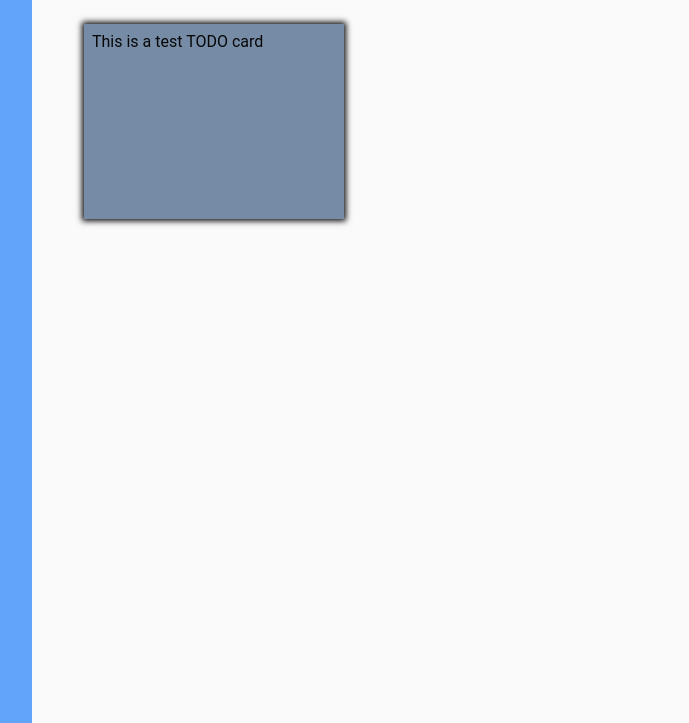
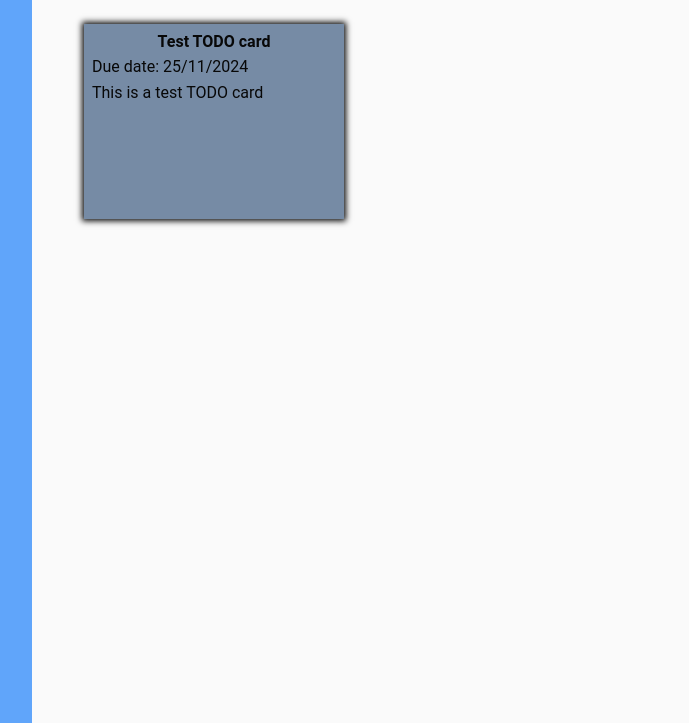
Before and after one commit to leo-peres/todo-list, a website built with webpack: page src/template.html in a window 1280 px wide. Shown: the part 77-800 px from the top of the page, without its empty margins (176-865 px from the left). Built offline with nearby package versions, Linux system fonts and the light colour scheme.

Commit message:
add title, due date and priority to todos

```diff
--- a/package.json
+++ b/package.json
@@ -18,5 +18,8 @@
     "webpack-cli": "^5.1.4",
     "webpack-dev-server": "^5.1.0",
     "webpack-merge": "^6.0.1"
+  },
+  "dependencies": {
+    "date-fns": "^4.1.0"
   }
 }
--- a/src/main_page.js
+++ b/src/main_page.js
@@ -5,7 +5,7 @@ export default () => {
 
     const contentDiv = document.getElementById("content");
 
-    const testTodo = new Todo("This is a test TODO card");
+    const testTodo = new Todo("Test TODO card", new Date(2024, 10, 25), "This is a test TODO card", 0);
     const testTodoCard = new TodoCard(testTodo);
 
     contentDiv.append(testTodoCard.parentDiv);
--- a/src/style.css
+++ b/src/style.css
@@ -49,4 +49,13 @@ body {
     width: 260px;
     height: 195px;
     box-shadow: 0px 0px 6px 2px var(--black);
+
+    display: grid;
+    grid-template-rows: 10% 10% 1fr;
+    gap: 8px;
 }
+
+.todo-card-title {
+    text-align: center;
+    font-weight: bold;
+}
--- a/src/todo.js
+++ b/src/todo.js
@@ -1,7 +1,10 @@
 export default class {
 
-    constructor(text) {
+    constructor(title, dueDate, text, priority) {
+        this.title = title;
         this.text = text;
+        this.dueDate = dueDate;
+        this.priority = priority;
     }
 
 }
--- a/src/todo_card.js
+++ b/src/todo_card.js
@@ -1,3 +1,5 @@
+import {format} from "date-fns";
+
 export default class {
 
     constructor(todo) {
@@ -7,11 +9,21 @@ export default class {
         this.parentDiv = document.createElement("div");
         this.parentDiv.classList.add("todo-card-parent-div");
 
+        const titleContainer = document.createElement("div");
+        titleContainer.classList.add("todo-card-title")
+        titleContainer.innerText = todo.title;
+
+        const dateContainer = document.createElement("div");
+        dateContainer.classList.add("todo-card-due-date");
+        dateContainer.innerText = `Due date: ${format(todo.dueDate, "dd/MM/yyyy")}`;
+
         const textContainer = document.createElement("div");
         textContainer.classList.add("todo-card-text");
 
         textContainer.innerText = todo.text;
 
+        this.parentDiv.append(titleContainer);
+        this.parentDiv.append(dateContainer);
         this.parentDiv.append(textContainer);
 
     }
```
Also changed, not shown: 1 other file.
